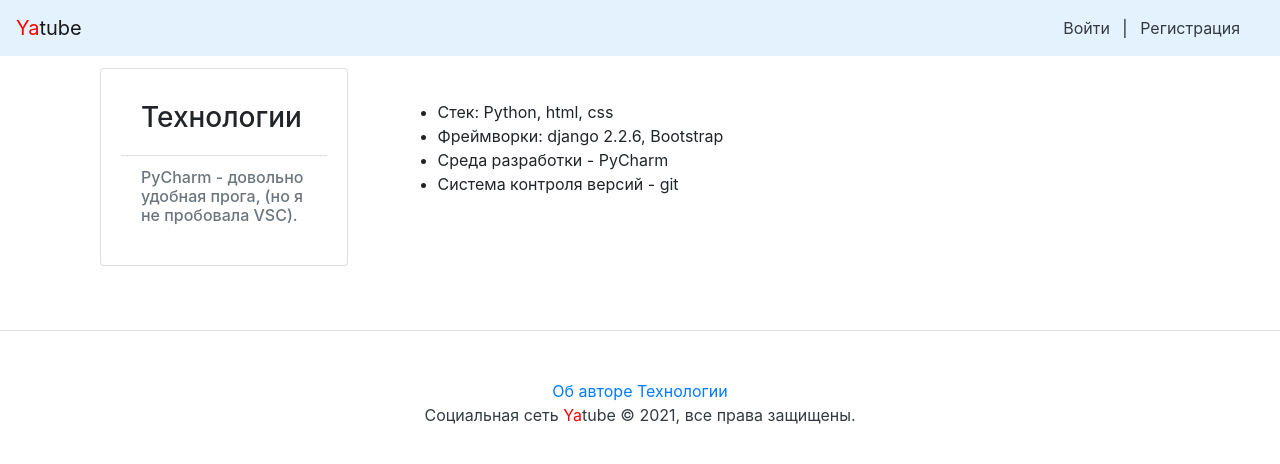
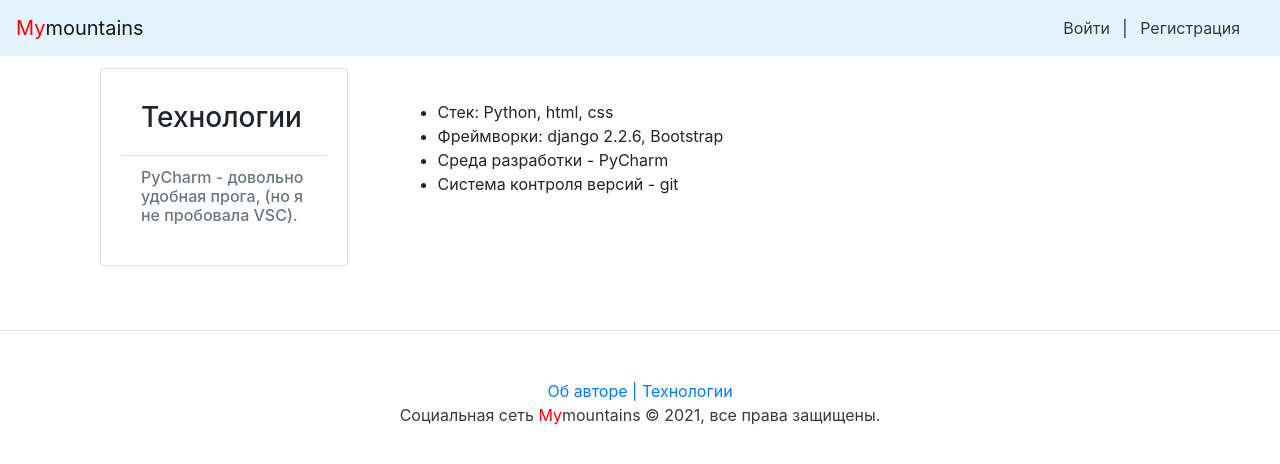
Before and after one commit to annrud/post_publishing_platform, a Django app: page /about/tech/ in a window 1280 px wide. Shown: the top 464 px of the page. Run offline with Django 3.2, Linux system fonts and the light colour scheme; some libraries are stand-ins or nearby versions.

Commit message:
Project of 7 sprint

```diff
--- a/yatube/templates/includes/footer.html
+++ b/yatube/templates/includes/footer.html
@@ -1,7 +1,7 @@
 <footer class="pt-4 my-md-5 pt-md-5 border-top">
     <p class="m-0 text-dark text-center ">
-        <a href="{% url 'about:author' %}">Об авторе</a>
+        <a href="{% url 'about:author' %}">Об авторе |</a>
         <a href="{% url 'about:tech' %}">Технологии</a>
     </p>
-    <p class="m-0 text-dark text-center ">Социальная сеть <span style="color:red">Ya</span>tube © {% now "Y" %}, все права защищены.</p>
+    <p class="m-0 text-dark text-center ">Социальная сеть <span style="color:red">My</span>mountains © {% now "Y" %}, все права защищены.</p>
 </footer>
--- a/yatube/templates/includes/nav.html
+++ b/yatube/templates/includes/nav.html
@@ -1,5 +1,5 @@
 <nav class="navbar navbar-light" style="background-color: #e3f2fd;">
-    <a class="navbar-brand" href="{% url 'index' %}"><span style="color:red">Ya</span>tube</a>
+    <a class="navbar-brand" href="{% url 'index' %}"><span style="color:red">My</span>mountains</a>
     <nav class="my-2 my-md-0 mr-md-3">
         {% if user.is_authenticated %}
             Пользователь: {{ user.username }}
--- a/yatube/yatube/settings.py
+++ b/yatube/yatube/settings.py
@@ -17,12 +17,12 @@ BASE_DIR = os.path.dirname(os.path.dirname(os.path.abspath(__file__)))
 
 # SECURITY WARNING: keep the secret key used in production secret!
 SECRET_KEY = env('SECRET_KEY')
-# SECRET_KEY = ')*+@k&)d_*fq95wo3**#tgwf)1-fe=xu8tpp+yxpshna50ndlc'
 
 # SECURITY WARNING: don't run with debug turned on in production!
 DEBUG = env('DEBUG', default=False)
 
 ALLOWED_HOSTS = [
+     '*',
     'localhost',
     '127.0.0.1',
     '[::1]',
```
